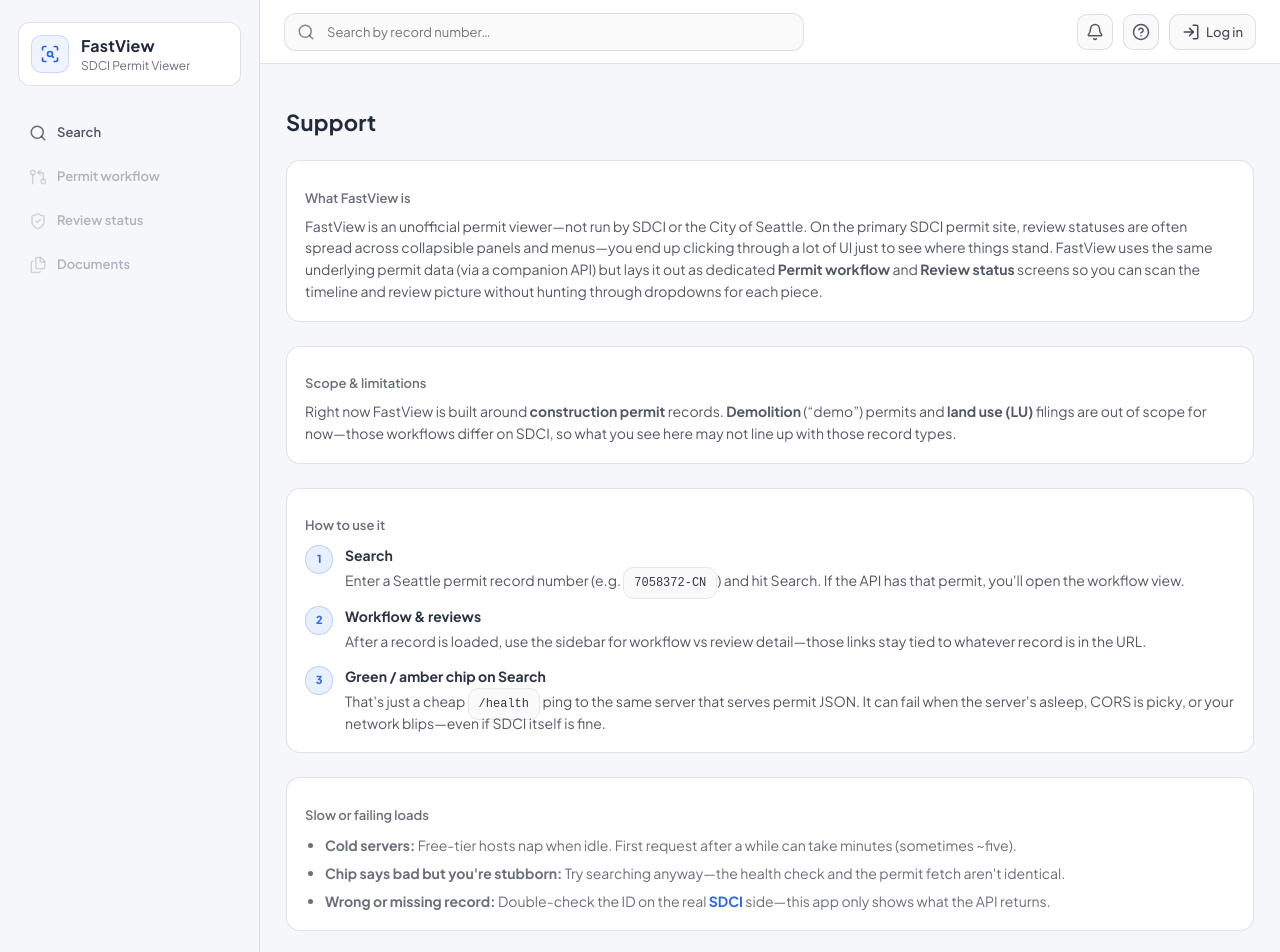
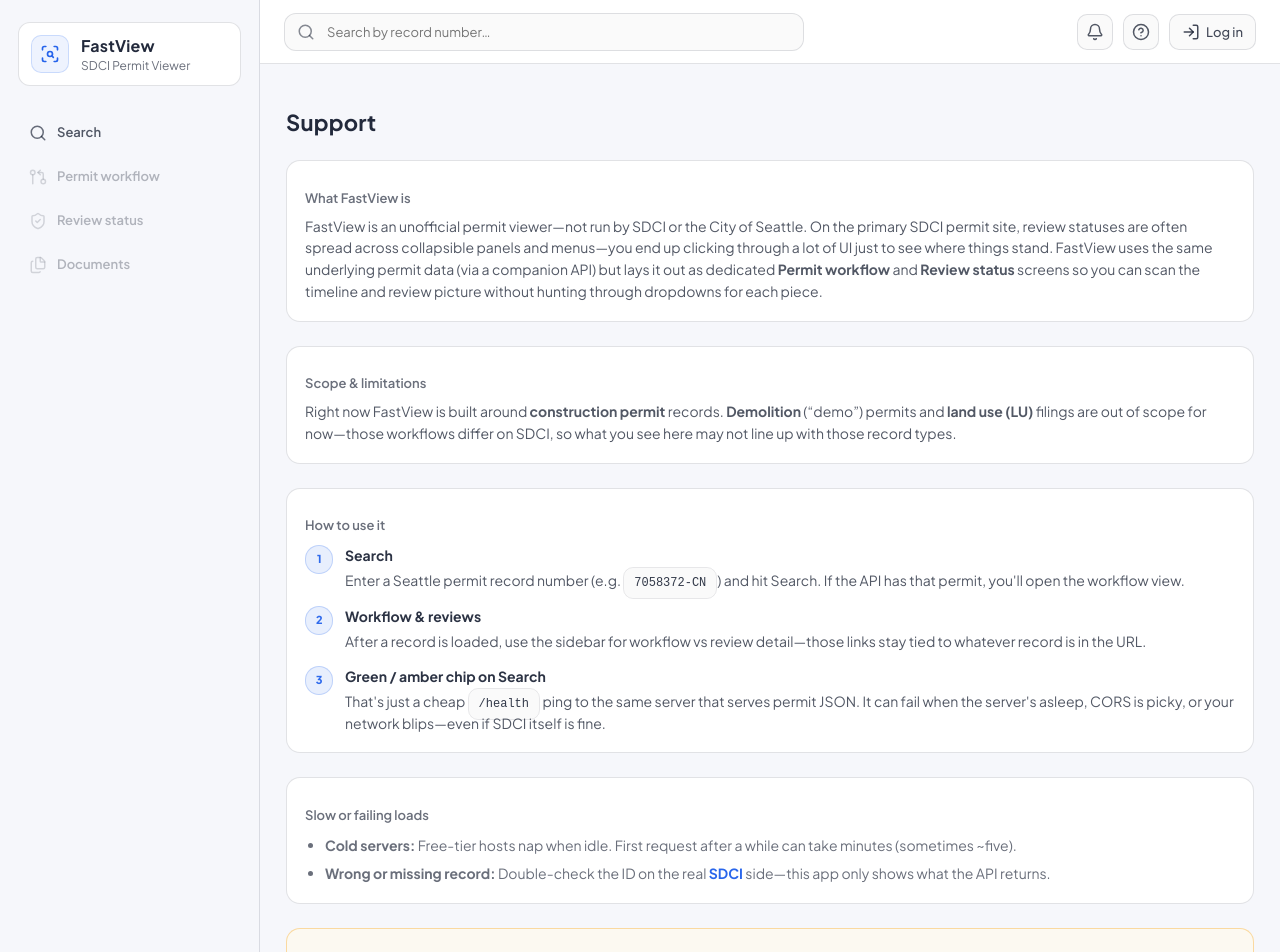
Before and after one commit to kylevh/fastview-site, a React (Vite) app: page /support in a window 1280 px wide. Shown: the top 952 px of the page. Built offline with nearby package versions, Linux system fonts and the light colour scheme.

Commit message:
support page update 2

```diff
--- a/src/pages/SupportPage.tsx
+++ b/src/pages/SupportPage.tsx
@@ -61,9 +61,6 @@
             <strong>Cold servers:</strong> Free-tier hosts nap when idle. First request after a while can take minutes (sometimes ~five).
           </li>
           <li>
-            <strong>Chip says bad but you&apos;re stubborn:</strong> Try searching anyway—the health check and the permit fetch aren&apos;t identical.
-          </li>
-          <li>
             <strong>Wrong or missing record:</strong> Double-check the ID on the real{' '}
             <a className="infoExternal" href="https://www.seattle.gov/sdci" target="_blank" rel="noopener noreferrer">
               SDCI
```
